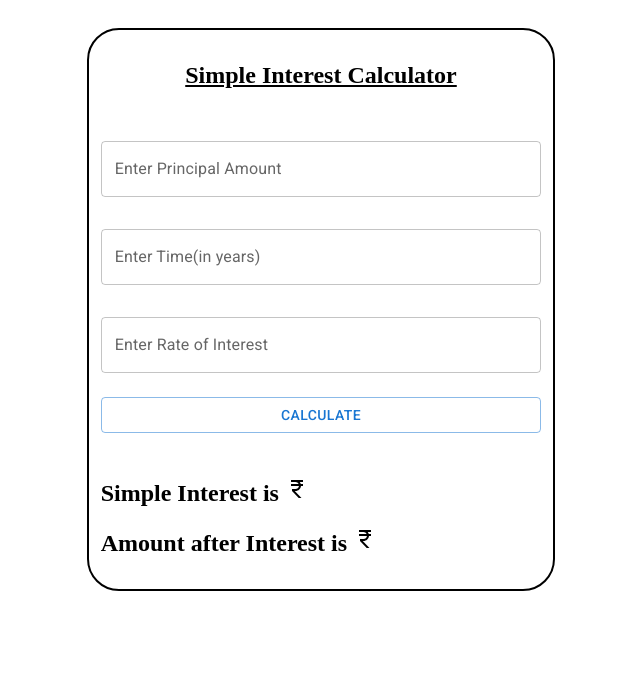
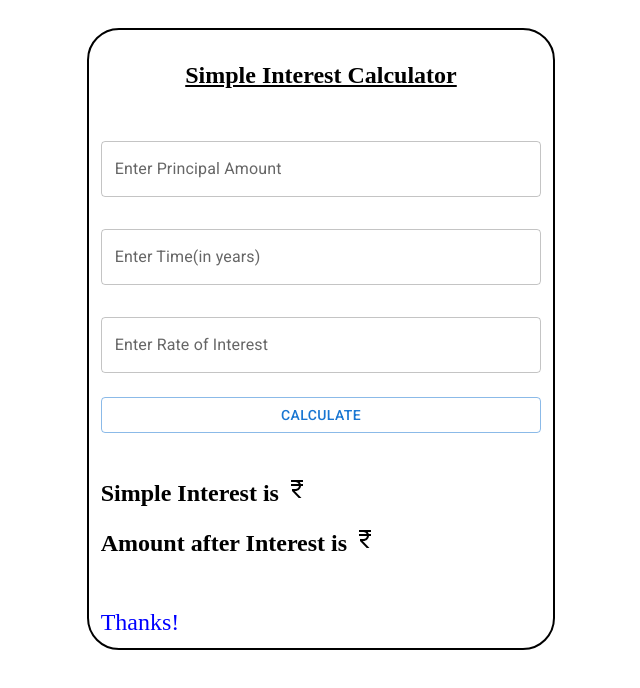
Before and after one commit to Bharatsharma19/Basic-React-App, a React (Create React App) app: page / in a window 1280 px wide. Shown: the top 688 px of the page, without its empty margins (319-959 px from the left). Built offline with nearby package versions, Linux system fonts and the light colour scheme.

Commit message:
Component Updated

```diff
--- a/src/Home.jsx
+++ b/src/Home.jsx
@@ -1,6 +1,7 @@
 import { React, useState } from 'react'
 import { Grid, TextField, Button } from '@mui/material';
 import CurrencyRupeeTwoToneIcon from '@mui/icons-material/CurrencyRupeeTwoTone';
+import OfferComponent from './OfferComponent';
 
 const Home = () => {
 
@@ -45,6 +46,9 @@ const Home = () => {
                         {simpleInterest !== '' ? <h2>Simple Interest is <CurrencyRupeeTwoToneIcon /> {simpleInterest}</h2> : <></>}
                         {amount !== '' ? <h2>Amount after Interest is <CurrencyRupeeTwoToneIcon /> {amount}</h2> : <></>}
                     </Grid>
+                    <Grid xs={12} item>
+                        <OfferComponent simpleInterest={simpleInterest} msg="Thanks!" />
+                    </Grid>
                 </Grid>
             </div>
         </div>
--- a/src/OfferComponent.jsx
+++ b/src/OfferComponent.jsx
@@ -9,7 +9,7 @@ const OfferComponent = (props) => {
     else if (props.simpleInterest < 1000 && props.simpleInterest <= 2000) {
         msg = 'CIBIL SCORE = 800'
     }
-    else {
+    else if (props.simpleInterest > 2000) {
         msg = 'CIBIL SCORE = 850'
     }
 
@@ -18,6 +18,9 @@ const OfferComponent = (props) => {
             <div style={{ color: "red", fontSize: 24 }}>
                 {msg}
             </div>
+            <div style={{ color: "blue", fontSize: 24 }}>
+                {props.msg}
+            </div>
         </div>
     )
 }
```
